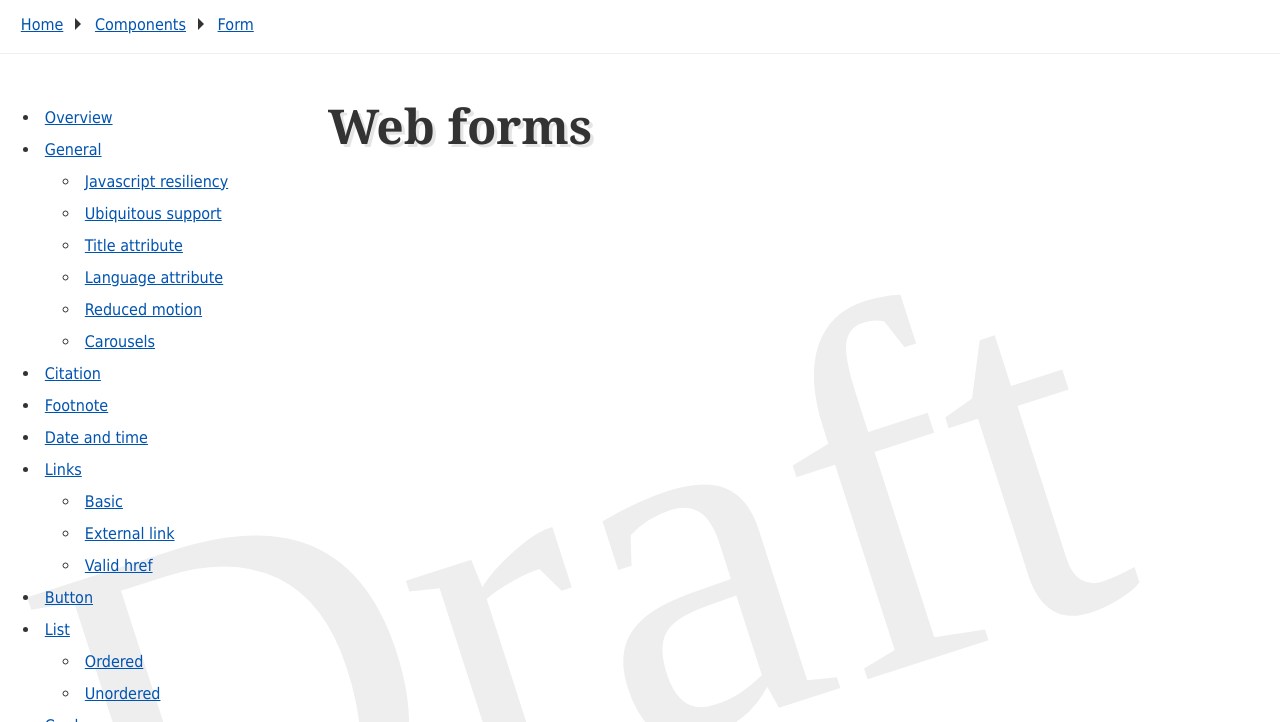
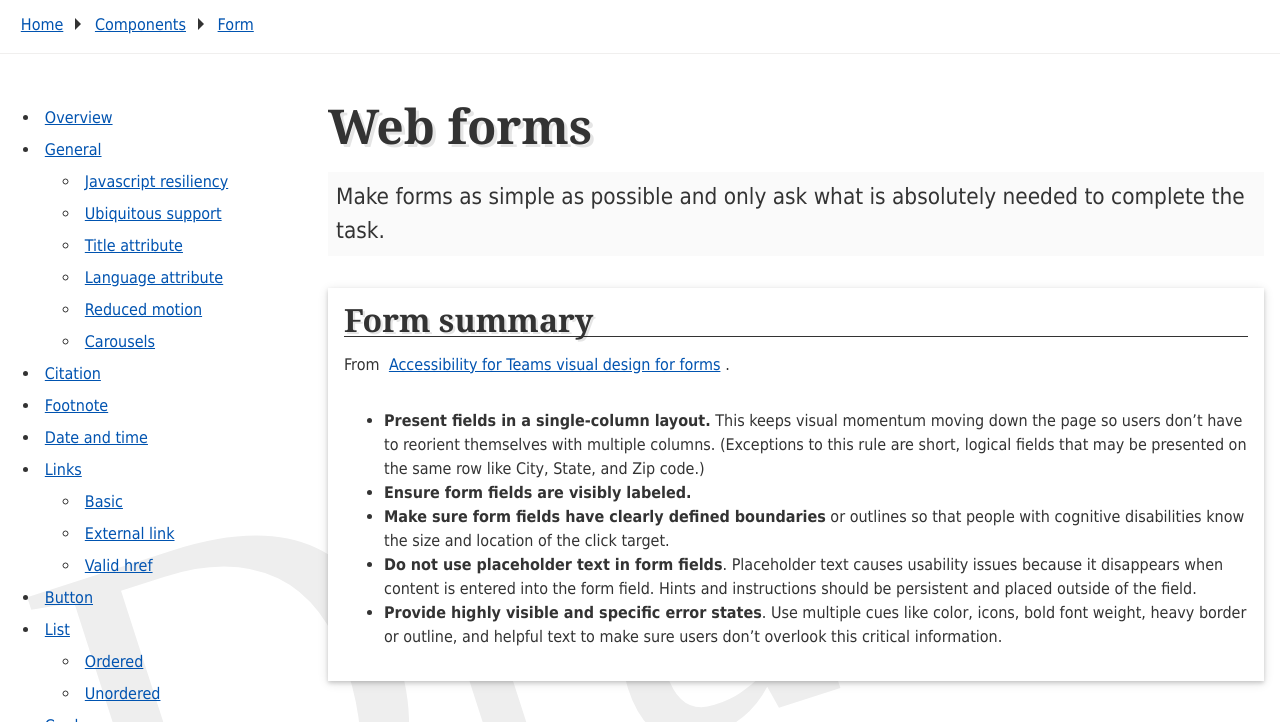
Before and after one commit to tiredandwired/umnlibraries.github.io, a plain HTML site: page components/form.html in a window 1280 px wide. Shown: the part 78-800 px from the top of the page. Drawn offline with Linux system fonts and the light colour scheme.

Commit message:
Modification of mindful design based on issue 8

```diff
--- a/components/form.html
+++ b/components/form.html
@@ -207,6 +207,17 @@
 
   <main id="main">
     <h1>Web forms</h1>
+    <p class="lead">Make forms as simple as possible and only ask what is absolutely needed to complete the task.</p>
+    <article>
+      <h2>Form summary</h2>
+      <p>From <a href="https://accessibility.digital.gov/visual-design/forms/" class="ext-site">Accessibility for Teams visual design for forms</a>.</p>
+      <ul>
+        <li><strong>Present fields in a single-column layout.</strong> This keeps visual momentum moving down the page so users don’t have to reorient themselves with multiple columns. (Exceptions to this rule are short, logical fields that may be presented on the same row like City, State, and Zip code.)</li>
+        <li><strong>Ensure form fields are visibly labeled.</strong></li>
+        <li><strong>Make sure form fields have clearly defined boundaries</strong> or outlines so that people with cognitive disabilities know the size and location of the click target.</li>
+        <li><strong>Do not use placeholder text in form fields</strong>. Placeholder text causes usability issues because it disappears when content is entered into the form field. Hints and instructions should be persistent and placed outside of the field.</li>
+        <li><strong>Provide highly visible and specific error states</strong>. Use multiple cues like color, icons, bold font weight, heavy border or outline, and helpful text to make sure users don’t overlook this critical information.</li>
+      </ul>
 
 
   </main>
```
Also changed, not shown: principles/mindful.html (+8 -4 lines).
